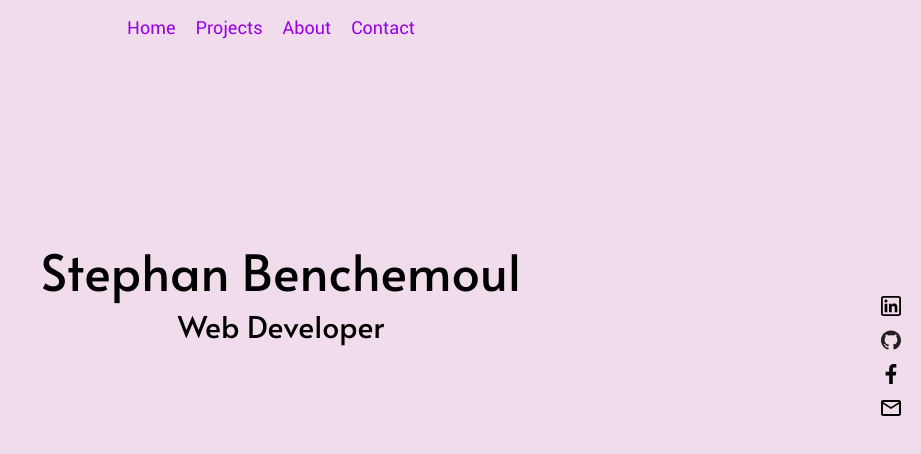
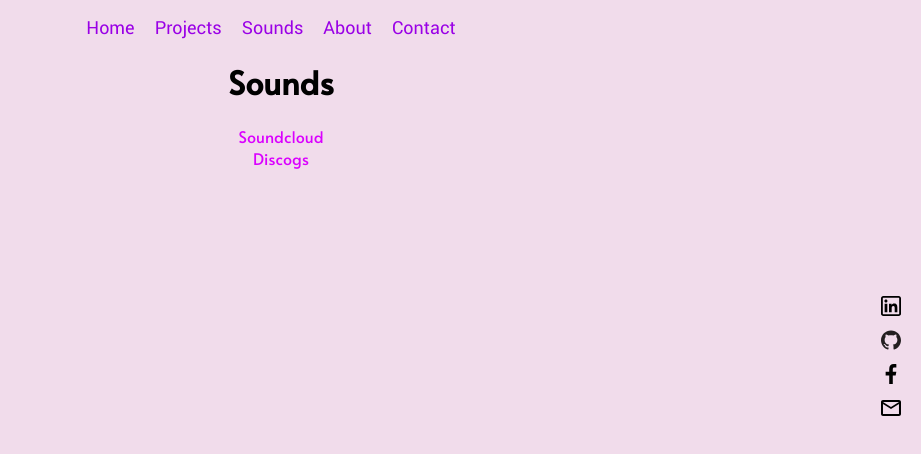
Before and after one commit to stephanbazbaz/portfolio_website, a React (Create React App) app: page /Sounds in a window 1280 px wide. Shown: the top 454 px of the page, without its empty margins (359-1280 px from the left). Built offline with nearby package versions, Linux system fonts and the light colour scheme.

Commit message:
edit & sound

```diff
--- a/package.json
+++ b/package.json
@@ -10,7 +10,7 @@
     "react-dom": "^17.0.2",
     "react-router-dom": "^5.2.0",
     "react-scripts": "4.0.3",
-    "sass": "^1.37.0",
+    "sass": "^1.37.5",
     "web-vitals": "^1.1.2"
   },
   "scripts": {
--- a/public/index.html
+++ b/public/index.html
@@ -13,7 +13,7 @@
 
     <link rel="manifest" href="%PUBLIC_URL%/manifest.json" />
 
-    <title>Stephan Benchemoul</title>
+    <title>Stephan</title>
   </head>
   <body>
     <noscript>You need to enable JavaScript to run this app.</noscript>
--- a/src/components/About/About.js
+++ b/src/components/About/About.js
@@ -4,7 +4,7 @@ import RESUME from '../../assets/Stephan Benchemoul Resume.pdf'
 export default function About() {
     return (
         <div className='about-container'>
-
+<h1>About</h1>
             <div className='about-text'>Full stack web developer form Tel Aviv, Israel.
             <br />
 Building websites from small landing
--- a/src/components/About/style.scss
+++ b/src/components/About/style.scss
@@ -1,16 +1,14 @@
 .about-container {
-    position: absolute;
+    // position: absolute;
     width: 80%;
     margin: auto;
-    right: 0;
-    left: 0;
-    bottom: 0;
-    top: 60px;
+    // right: 0;
+    // left: 0;
+    // bottom: 0;
+    // top: 60px;
     text-align: center;
     font-family: 'sixth';
-    .about-text {
-        margin: 10% 0 0 0;
-    }
+
     .cv-button {
         padding: 8px;
         background-color: #100083;
--- a/src/components/Homepage/Homepage.js
+++ b/src/components/Homepage/Homepage.js
@@ -4,9 +4,8 @@ import './mediaQuery.scss';
 export default function Homepage() {
     return (
         <div className='homepage-container'>
-            <div className='stephan-title'>Stephan Benchemoul</div>
-            <div className='stephan-sub-title'>Web Developer</div>
-
+            <div className='stephan-title'>Stephan</div>
+            <div className='stephan-sub-title'>Web Developer & Sound Designer</div>
         </div>
     )
 }
--- a/src/components/Homepage/style.scss
+++ b/src/components/Homepage/style.scss
@@ -1,10 +1,15 @@
 .homepage-container {
+    display: flex;
+    justify-content: center;
+    align-items: center;
+    height: 450px;
+    flex-direction: column;
     width: 80%;
     margin: auto;
     text-align: center;
     font-family: sixth;
     .stephan-title {
-        margin: 23% 0 0 0;
+        // margin: 23% 0 0 0;
         font-size: 50px;
     }
     .stephan-sub-title {
--- a/src/components/Navbar/Navbar.js
+++ b/src/components/Navbar/Navbar.js
@@ -11,6 +11,7 @@ import Projects from '../Projects/Projects'
 import Contact from '../Contact/Contact'
 import Homepage from '../Homepage/Homepage'
 import About from '../About/About'
+import Sounds from '../sounds/Sounds'
 import FACEBOOK from '../../assets/facebook-f_1.svg'
 import GITHUB from '../../assets/github_10.svg'
 import LINKDIN from '../../assets/linkedin_6.svg'
@@ -23,6 +24,7 @@ export default function Navbar() {
                     <div className='navlinks-warp'>
                         <Link to="/" className='navlinks'>Home</Link>
                         <Link to="/Projects" className='navlinks'>Projects</Link>
+                        <Link to="/Sounds" className='navlinks'>Sounds</Link>
                         <Link to="/About" className='navlinks'>About</Link>
                         <Link to="/Contact" className='navlinks'>Contact</Link>
                     </div>
@@ -46,6 +48,9 @@ export default function Navbar() {
                     <Route path="/Projects">
                         <Projects />
                     </Route>
+                    <Route path="/Sounds">
+                        <Sounds />
+                    </Route>
                     <Route path="/Contact">
                         <Contact />
                     </Route>
--- a/src/components/Projects/Projects.js
+++ b/src/components/Projects/Projects.js
@@ -4,8 +4,11 @@ import './mediaQuery.scss';
 import VACATIONS from '../../assets/Screen Shot 2021-08-07 at 7.08.22 PM.png';
 import SUPERMARKET from '../../assets/Screen Shot 2021-08-07 at 7.09.51 PM.png';
 import HOR from '../../assets/Screen Shot 2021-08-07 at 7.10.20 PM.png';
+import DISCO from '../../assets/Screen Shot 2021-09-05 at 11.48.22 AM.png';
 
 export default function Projects() {
+
+    //https://brave-sammet-525389.netlify.app/
     return (
         <div className='projects-container'>
             <h1>Projects</h1>
@@ -20,7 +23,6 @@ export default function Projects() {
                             <div className='project-text'>{item.description}</div>
                             <div className='project-about'>Info:</div>
                             <div className='project-text'>{item.info}</div>
-                            {/* <iframe title={item.name} src={item.link}></iframe> */}
                             <div><img alt={item.name} src={item.pic}/></div>
                         </div>
                     )
@@ -30,6 +32,13 @@ export default function Projects() {
     )
 }
 let projectsArr = [
+    {
+        name: 'MPC Disco Sequencer',
+        link: 'https://brave-sammet-525389.netlify.app/',
+        description: 'Virtual loop machine contaning disco sounds with option to record a session',
+        info: 'Website build with React.js, site hosted by Netlify.',
+        pic: DISCO
+    },
     {
         name: 'SupermarketApp',
         link: 'https://stephansupermarketapp.herokuapp.com/',
--- /dev/null
+++ b/src/components/sounds/Sounds.js
@@ -0,0 +1,17 @@
+import React from 'react'
+import './style.scss';
+export default function Sounds() {
+
+    //https://www.discogs.com/artist/1974519-Stephan-Bazbaz
+    return (
+        <div className='sounds_container'>
+            <h1>Sounds</h1>
+            <div>
+                <a rel="noreferrer" target="_blank" href='https://soundcloud.com/stephan-bazbaz'>Soundcloud</a>
+            </div>
+            <div>
+                <a rel="noreferrer" target="_blank" href='https://www.discogs.com/artist/1974519-Stephan-Bazbaz'>Discogs</a>
+            </div>
+        </div>
+    )
+}
--- /dev/null
+++ b/src/components/sounds/style.scss
@@ -0,0 +1,11 @@
+.sounds_container {
+    font-family: "sixth";
+    text-align: center;
+    flex-direction: column;
+    width: 80%;
+    margin: auto;
+    a {
+        text-decoration: none;
+        color: #da00ff !important;
+    }
+}
```
Also changed, not shown: src/assets/Screen Shot 2021-09-05 at 11.48.22 AM.png (added), 1 other file (tests, documents, lock files or other folders).
